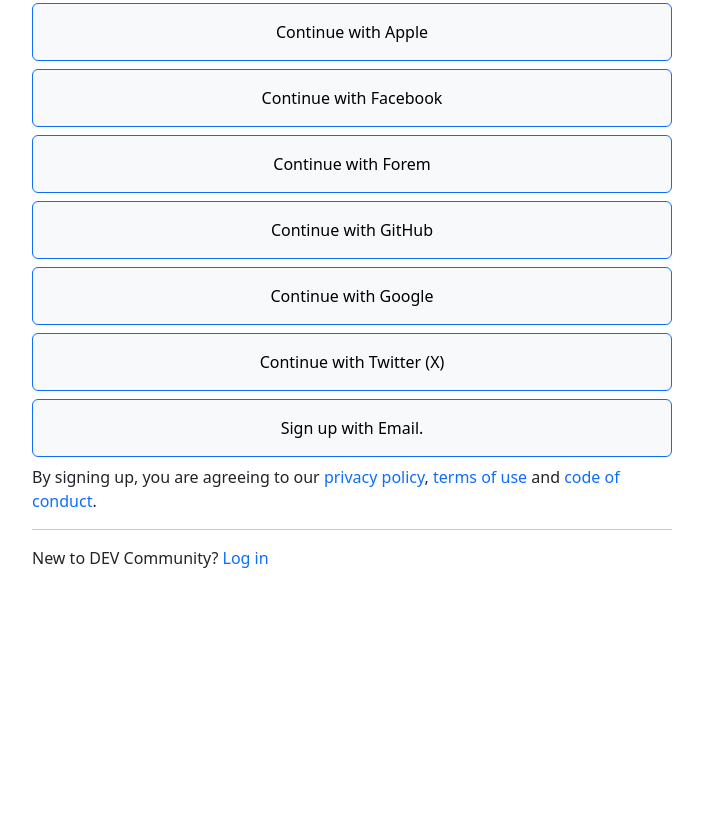
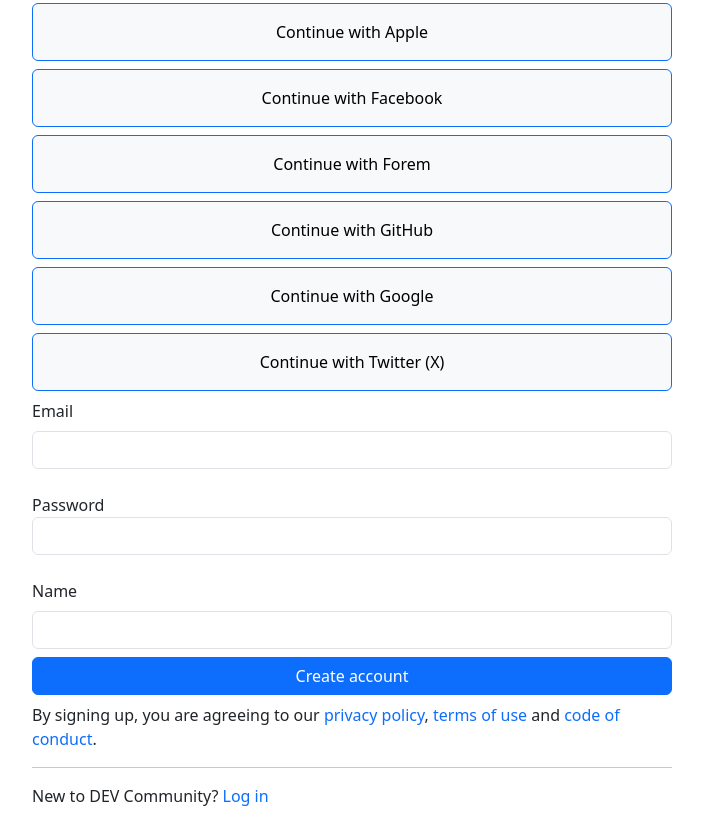
Before and after one commit to gcespedeslnx/retobackend, a website: page login/createAccount.html in a window 1280 px wide. Shown: the part 393-1217 px from the top of the page, without its empty margins (288-991 px from the left). Before the commit the page ends 979 px from the top, so only its background shows below. Drawn offline with nearby package versions, Linux system fonts and the light colour scheme; files that its build step writes are made by us from their sources.

Commit message:
se actualizan 18-08-2024 9:32

```diff
--- a/login/createAccount.html
+++ b/login/createAccount.html
@@ -19,7 +19,7 @@
         <div class="registration js-registration">
           <div class="registration__content">
               <a href="/">
-                <img class="registration__logo" src="https://dev-to-uploads.s3.amazonaws.com/uploads/logos/original_logo_0DliJcfsTcciZen38gX9.png" alt="DEV Community">
+                <img class="registration__logo " src="https://dev-to-uploads.s3.amazonaws.com/uploads/logos/original_logo_0DliJcfsTcciZen38gX9.png " alt="DEV Community">
               </a>
 
             <h1 class="registration__title">
@@ -61,9 +61,18 @@
         Continue with Twitter (X)
       </button>
 
-      <button class="btn btn-primary text-bg-light p-3" type="button">
-        Sign up with Email.
-      </button>
+            <div class="mb-3">
+        <label for="" class="form-label">Email</label>
+        <input type="email" class="form-control" id="" aria-describedby="" />
+      </div>
+      <div class="mb-3">
+        <label for="" class="">Password</label>
+        <input type="password" class="form-control" id="" />
+      </div>
+      <label for="" class="">Name</label>
+        <input type="text" class="form-control" id="" />
+
+      <button class="btn btn-primary" type="button">Create account</button>
 
       <div class="justify-content-center">By signing up, you are agreeing to our <a href="" style="text-decoration: none;">privacy policy</a>,
         <a href="" style="text-decoration: none;">  terms of use</a> and
```
Also changed, not shown: src/lib/encryption.js (+16 -0 lines), src/lib/jwt.js (+16 -0 lines), src/routes/user.routes.js (+6 -3 lines).
